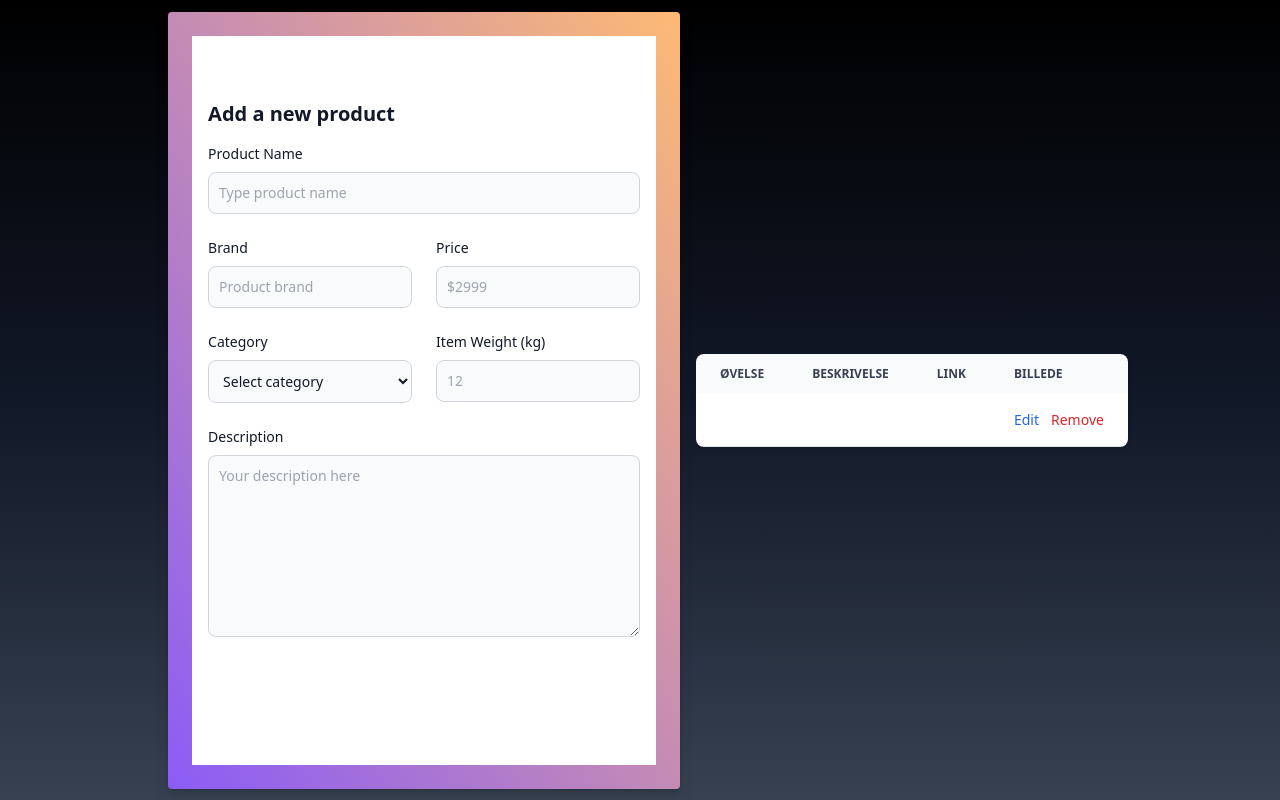
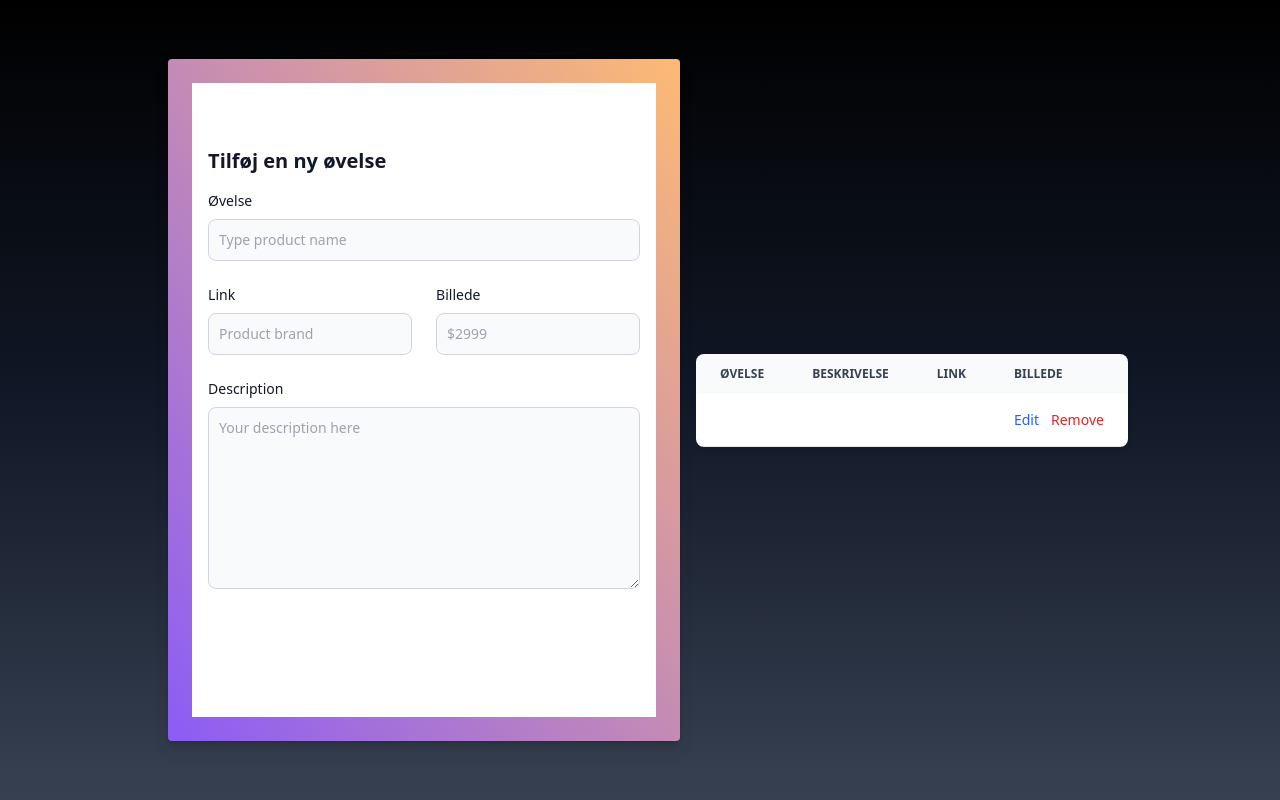
Before and after one commit to mhnnovicell/football-crud-app, a Vue app: page / in a window 1280 px wide. Built offline with nearby package versions, Linux system fonts and the light colour scheme.

Commit message:
Removed stuff

```diff
--- a/src/components/ToDo/CreateItem.vue
+++ b/src/components/ToDo/CreateItem.vue
@@ -53,7 +53,7 @@
     <section class="bg-white dark:bg-gray-900">
       <div class="max-w-2xl px-4 py-8 mx-auto lg:py-16">
         <h2 class="mb-4 text-xl font-bold text-gray-900 dark:text-white">
-          Add a new product {{ drillName }}
+          Tilføj en ny øvelse
         </h2>
         <form>
           <div class="grid gap-4 sm:grid-cols-2 sm:gap-6">
@@ -61,7 +61,7 @@
               <label
                 for="name"
                 class="block mb-2 text-sm font-medium text-gray-900 dark:text-white"
-                >Product Name</label
+                >Øvelse</label
               >
               <input
                 type="text"
@@ -76,7 +76,7 @@
               <label
                 for="brand"
                 class="block mb-2 text-sm font-medium text-gray-900 dark:text-white"
-                >Brand</label
+                >Link</label
               >
               <input
                 type="text"
@@ -90,7 +90,7 @@
               <label
                 for="price"
                 class="block mb-2 text-sm font-medium text-gray-900 dark:text-white"
-                >Price</label
+                >Billede</label
               >
               <input
                 type="number"
@@ -100,37 +100,7 @@
                 placeholder="$2999"
               />
             </div>
-            <div>
-              <label
-                for="category"
-                class="block mb-2 text-sm font-medium text-gray-900 dark:text-white"
-                >Category</label
-              >
-              <select
-                id="category"
-                class="bg-gray-50 border border-gray-300 text-gray-900 text-sm rounded-lg focus:ring-primary-500 focus:border-primary-500 block w-full p-2.5 dark:bg-gray-700 dark:border-gray-600 dark:placeholder-gray-400 dark:text-white dark:focus:ring-primary-500 dark:focus:border-primary-500"
-              >
-                <option>Select category</option>
-                <option value="TV">TV/Monitors</option>
-                <option value="PC">PC</option>
-                <option value="GA">Gaming/Console</option>
-                <option value="PH">Phones</option>
-              </select>
-            </div>
-            <div>
-              <label
-                for="item-weight"
-                class="block mb-2 text-sm font-medium text-gray-900 dark:text-white"
-                >Item Weight (kg)</label
-              >
-              <input
-                type="number"
-                name="item-weight"
-                id="item-weight"
-                class="bg-gray-50 border border-gray-300 text-gray-900 text-sm rounded-lg focus:ring-primary-600 focus:border-primary-600 block w-full p-2.5 dark:bg-gray-700 dark:border-gray-600 dark:placeholder-gray-400 dark:text-white dark:focus:ring-primary-500 dark:focus:border-primary-500"
-                placeholder="12"
-              />
-            </div>
+
             <div class="sm:col-span-2">
               <label
                 for="description"
--- a/src/components/ToDo/TableList.vue
+++ b/src/components/ToDo/TableList.vue
@@ -1,6 +1,6 @@
 <template>
   <div
-    class="relative overflow-x-auto shadow-md sm:rounded-lg"
+    class="relative flex overflow-x-auto shadow-md sm:rounded-lg"
     v-if="drills.length >= 1"
   >
     <table class="w-full text-sm text-left text-gray-500 dark:text-gray-400">
```
